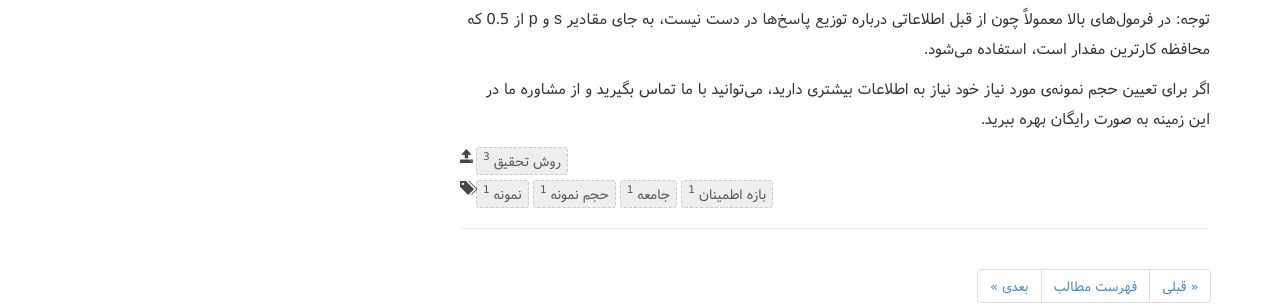
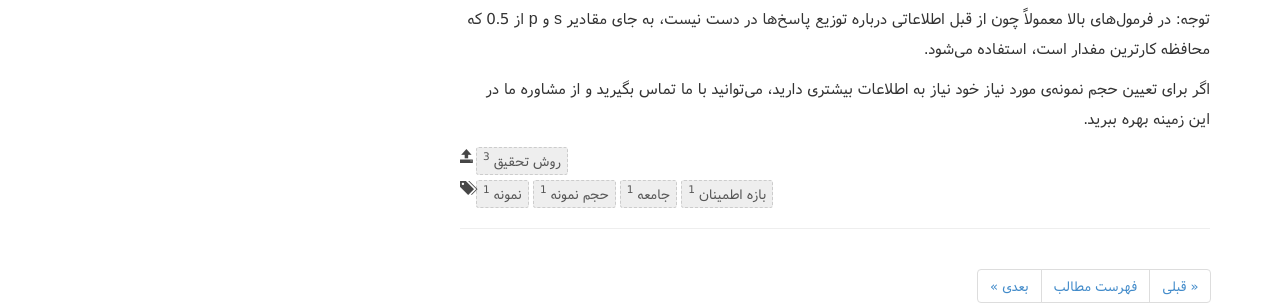
Before and after one commit to mahmoudmy/amary, a Jekyll site: the page built from _posts/2014-12-20-sample-size.md, in a window 1280 px wide. Shown: the part 1777-2082 px from the top of the page. Built offline with Jekyll 4.4.1, drawn with Linux system fonts in a browser that asks for light colours; nearby versions of some CDN libraries; some web fonts are replaced.

Commit message:
remove free

```diff
--- a/_posts/2014-12-20-sample-size.md
+++ b/_posts/2014-12-20-sample-size.md
@@ -1,9 +1,16 @@
 ---
 layout: post
 title: محاسبه حجم نمونه
-description: برای تحقیق خود به چه تعداد پاسخگو نیاز دارید؟ محاسبه حجم نمونه یک چالش همیشگی برای پژوهشگران بوده است. واضح است که یک نمونه‌ی بزرگ می‌تواند به نتایج دقیق‌تر بیانجامد، ولی افزایش حجم نمونه معمولاً هزینه‌بر است.
+description: >-
+  برای تحقیق خود به چه تعداد پاسخگو نیاز دارید؟ محاسبه حجم نمونه یک چالش همیشگی
+  برای پژوهشگران بوده است. واضح است که یک نمونه‌ی بزرگ می‌تواند به نتایج دقیق‌تر
+  بیانجامد، ولی افزایش حجم نمونه معمولاً هزینه‌بر است.
 category: روش تحقیق
-tags: [نمونه,حجم نمونه ,جامعه ,بازه اطمینان]
+tags:
+  - نمونه
+  - حجم نمونه
+  - جامعه
+  - بازه اطمینان
 permalink: /sample-size/
 ---
 
@@ -29,23 +36,23 @@ permalink: /sample-size/
 
 حال می‌توانید با جایگذاری مقادیر شاخص‌های بالا در فرمول زیر، حجم نمونه‌ی مورد نیاز خود را محاسبه کنید:
 
- حجم نمونه‌ی مورد نیاز برای برآورد میانگین جامعه:
+حجم نمونه‌ی مورد نیاز برای برآورد میانگین جامعه:
 
 <div class="center" markdown="1">
-![](../assets/images/sample-size/sample_size_1.gif)
+  <img src="../assets/images/sample-size/sample_size_1.gif" alt="">
 </div>
 
 حجم نمونه‌ی مورد نیاز برای برآورد نسبت جامعه:
 
 <div class="center" markdown="1">
-![](../assets/images/sample-size/sample_size_2.gif)
+  <img src="../assets/images/sample-size/sample_size_2.gif" alt="">
 </div>
 
 برای مثال، اگر بخواهیم با اطمینان 95%، انحراف استاندارد 0.5 و حاشیه‌ی خطای 5%-/+ حجم نمونه را تعیین کنیم، داریم:
 
 <div class="center" markdown="1">
- ![](../assets/images/sample-size/sample_size_3.gif)
- </div>
+  <img src="../assets/images/sample-size/sample_size_3.gif" alt="">
+</div>
 
 بنابراین، حجم نمونه برابر 385 محاسبه شد.
 
@@ -54,17 +61,17 @@ permalink: /sample-size/
 حجم نمونه لازم برای برآورد میانگین وقتی حجم جامعه (N) مشخص باشد:
 
 <div class="center" markdown="1">
-![](../assets/images/sample-size/sample_size_4.png)
+  <img src="../assets/images/sample-size/sample_size_4.png" alt="">
 </div>
 
 حجم نمونه لازم برای برآورد نسبت وقتی حجم جامعه (N) مشخص باشد:
 
 <div class="center" markdown="1">
-![](../assets/images/sample-size/sample_size_5.png)
+  <img src="../assets/images/sample-size/sample_size_5.png" alt="">
 </div>
 
 اگر فکر می‌کنید که حجم نمونه‌ی محاسبه شده خیلی زیاد است، می‌توانید به آرامی سطح اطمینان را کاهش یا حاشیه‌ی خطا را افزایش دهید. البته با این‌ کار، شانس بروز خطا در نمونه‌گیری افزایش می‌یابد ولی به هر حال، حجم نمونه‌ی مورد نیاز به طور چشمگیری کاهش می‌یابد.
 
 توجه: در فرمول‌های بالا معمولاً چون از قبل اطلاعاتی درباره توزیع پاسخ‌ها در دست نیست، به جای مقادیر s و p از 0.5 که محافظه کارترین مفدار است، استفاده می‌شود.
 
-اگر برای تعیین حجم نمونه‌ی مورد نیاز خود نیاز به اطلاعات بیشتری دارید، می‌توانید با ما تماس بگیرید و از مشاوره ما در این زمینه به صورت رایگان بهره ببرید.
+اگر برای تعیین حجم نمونه‌ی مورد نیاز خود نیاز به اطلاعات بیشتری دارید، می‌توانید با ما تماس بگیرید و از مشاوره ما در این زمینه بهره ببرید.
```
